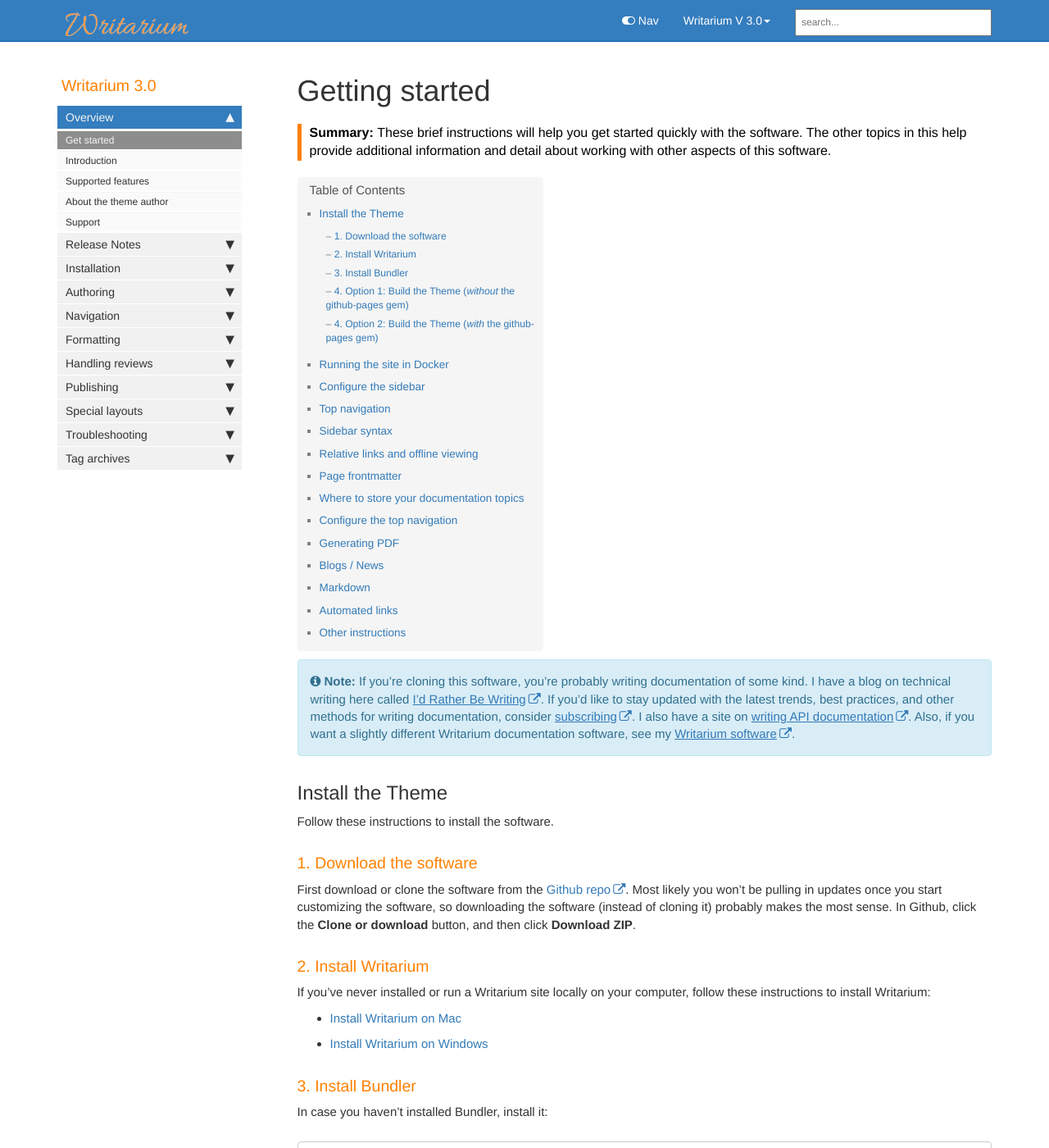
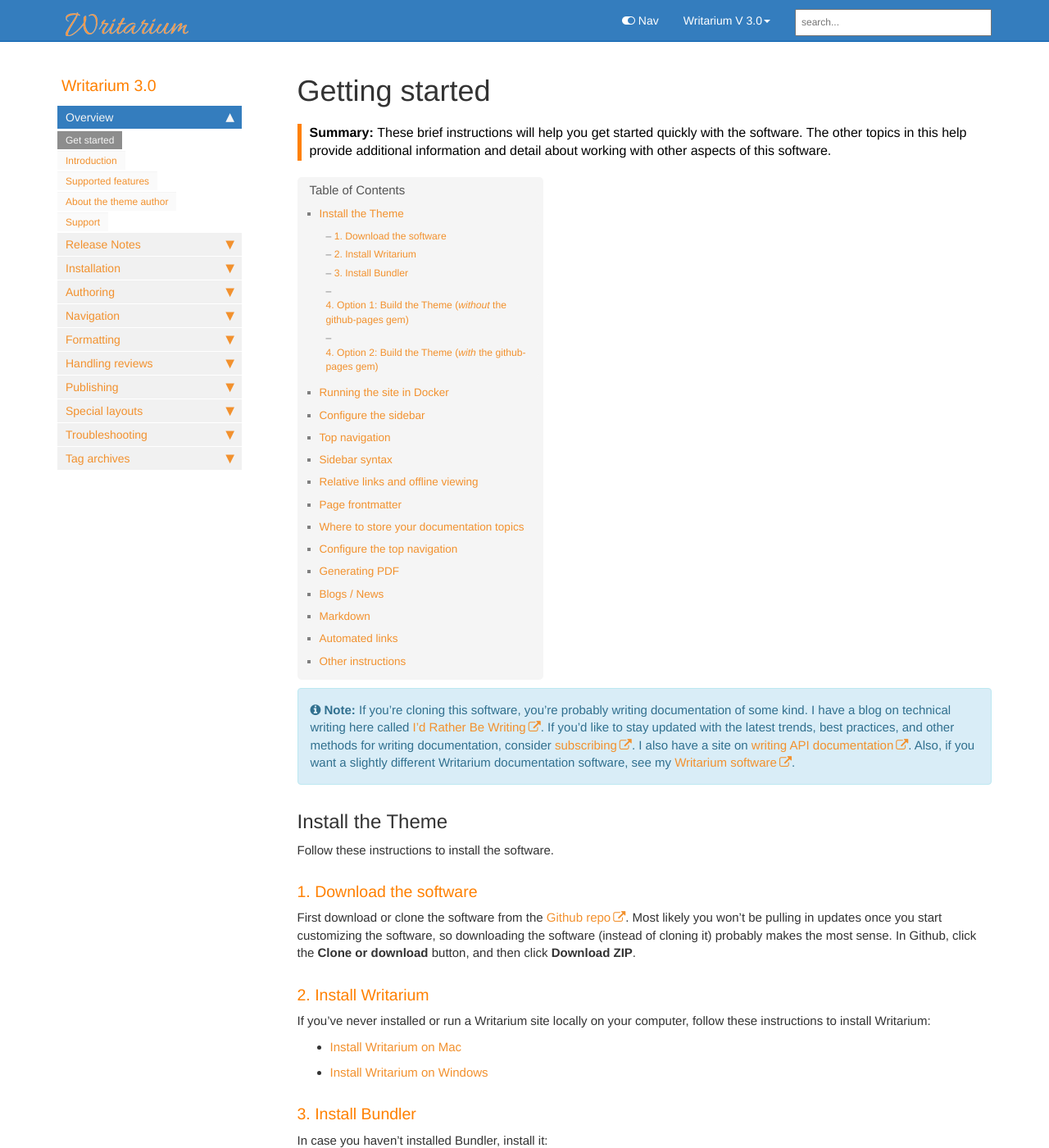
Before and after one commit to erichuang2015/jekyll-kbase, a Jekyll site: the page built from index.md, in a window 1280 px wide and 1400 px high. Shown: the whole window at 82% size. Built offline with Jekyll 4.4.1, drawn with Linux system fonts in a browser that asks for light colours; nearby versions of some CDN libraries; comment, search, counter and statistics services are not loaded.

Commit message:
updated css file theme blue

```diff
--- a/css/theme-blue.css
+++ b/css/theme-blue.css
@@ -120,6 +120,14 @@
     border-color: #015CAE;
 }
 
-a {
-    color: FF8000;
+a:link, a:visited {
+    color: #F2912E;
+    text-decoration: none;
+    display: inline-block;
 }
+
+
+a:hover, a:active {
+	color: FF8000;
+    text-decoration: underline;
+}
```
